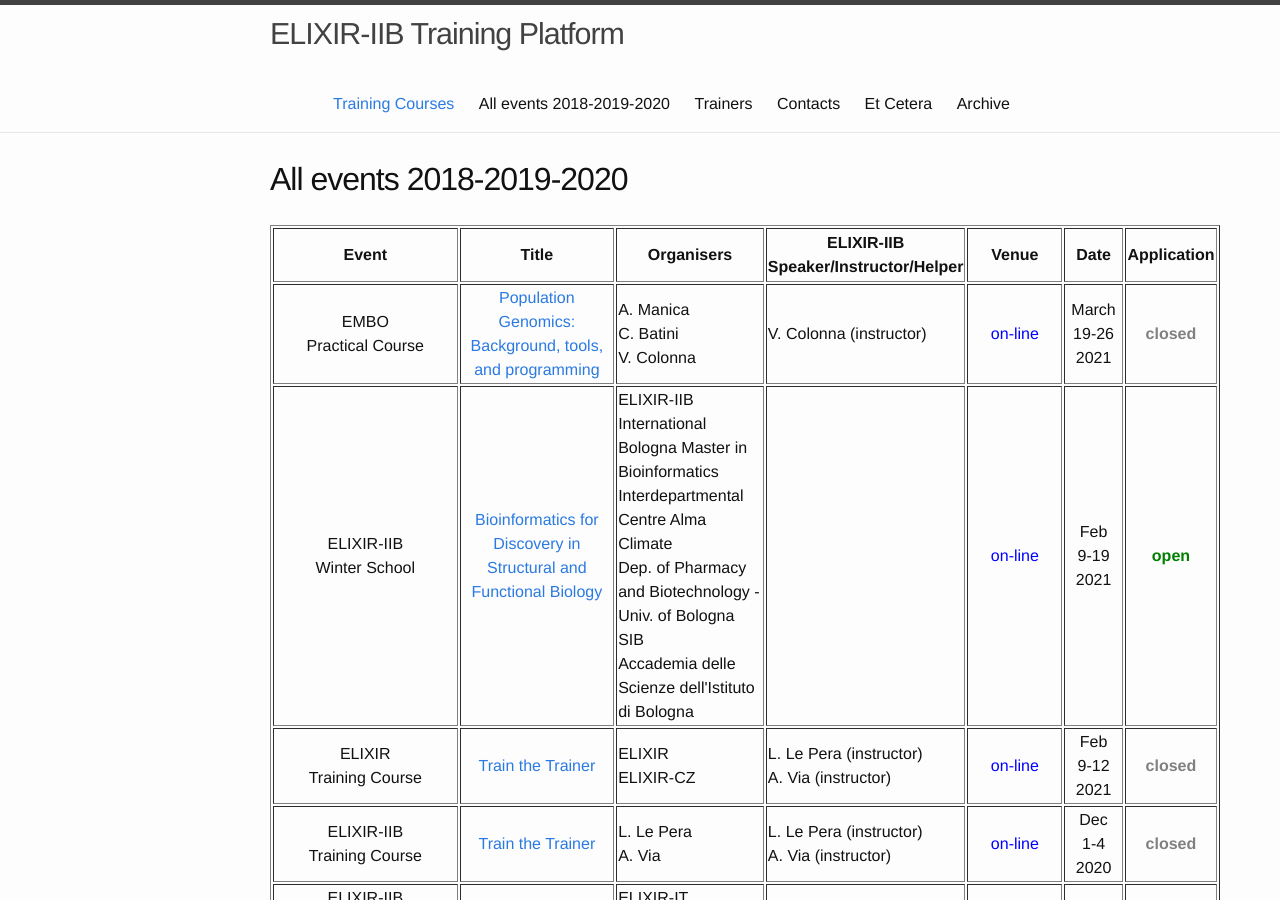
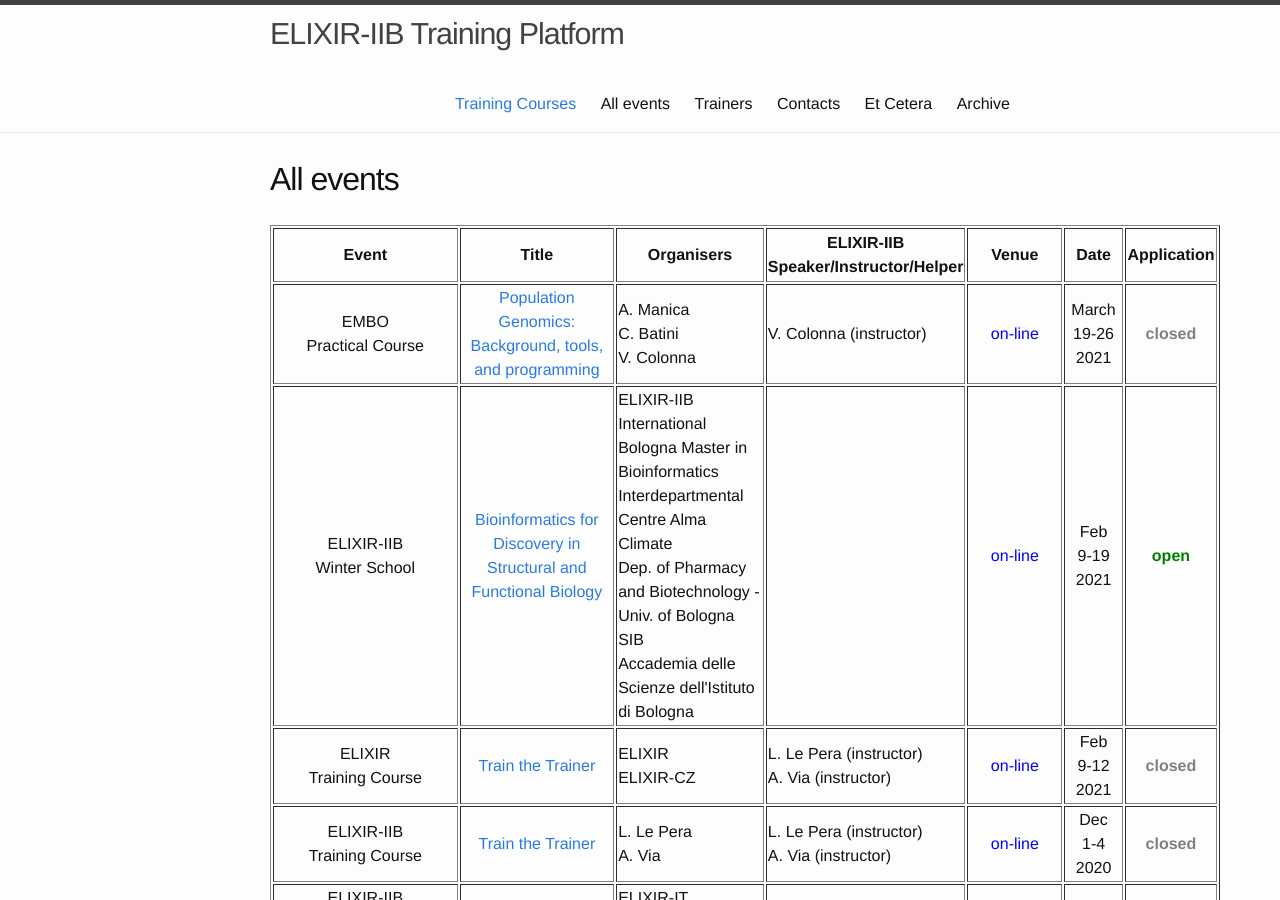
Before and after one commit to ELIXIR-IIB-training/website, a Jekyll site: the page built from _pages/01-all_events.md, in a window 1280 px wide and 900 px high. Built offline with Jekyll 4.4.1, drawn with Linux system fonts in a browser that asks for light colours.

Commit message:
Update events page title and permalink in the text

```diff
--- a/_pages/01-all_events.md
+++ b/_pages/01-all_events.md
@@ -1,7 +1,7 @@
 ---
 layout: page
-title: All events 2018-2019-2020
-permalink: /all_events_2018_2019_2020/
+title: All events
+permalink: /all_events/
 ---
 
 <table border="1" width="950">
```
